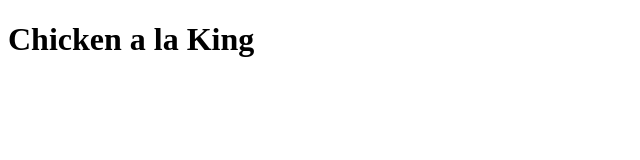
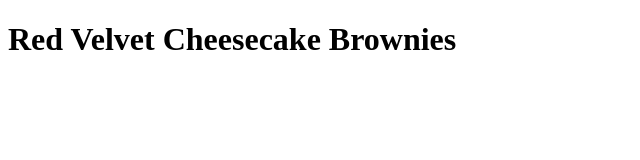
Before and after one commit to worme/odin-recipes, a plain HTML site: page recipes/rvccbrownies.html in a window 1280 px wide. Shown: the whole page, without its empty margins (0-640 px from the left). Drawn offline with Linux system fonts and the light colour scheme.

Commit message:
Rename file and link so they point to rvccbrownies.html

```diff
--- a/recipes/chickenalaking.html
+++ b/recipes/rvccbrownies.html
@@ -5,6 +5,6 @@
         <title></title>
     </head>
     <body>
-        <h1>Chicken a la King</h1>
+        <h1>Red Velvet Cheesecake Brownies</h1>
     </body>
 </html>
```
Also changed, not shown: index.html (+1 -1 lines).
